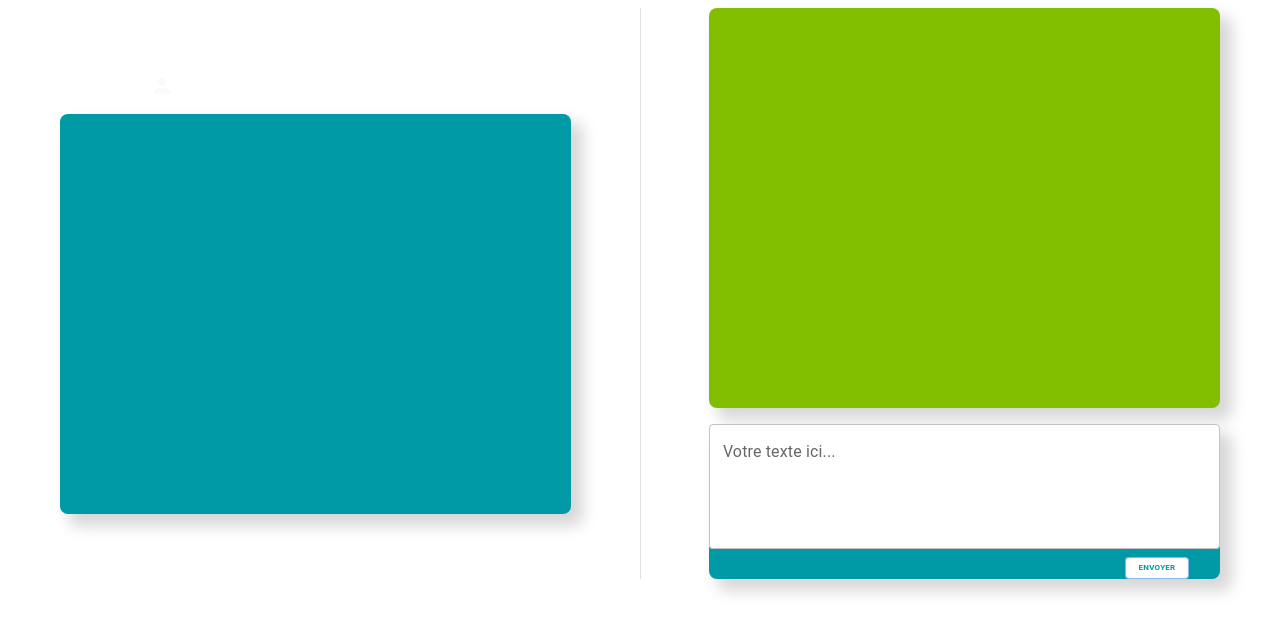
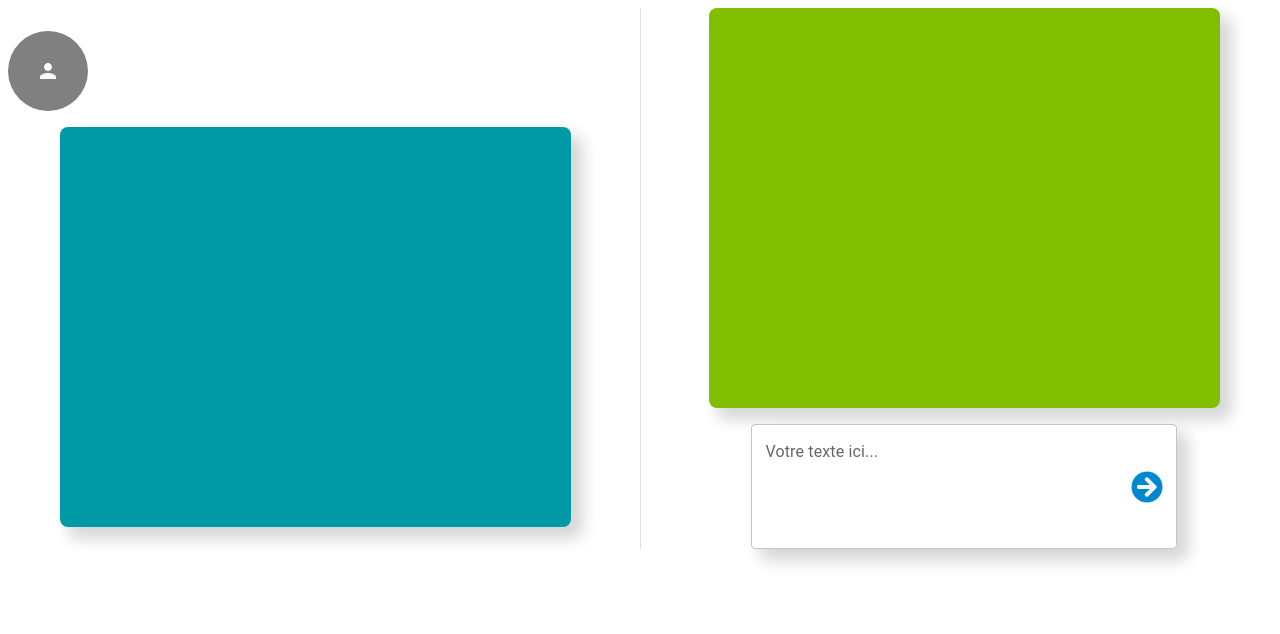
Before and after one commit to WildCodeSchool/DevHubShare, a React (Vite) app in the folder frontend/: page /mes-posts in a window 1280 px wide. Shown: the top 634 px of the page. Built offline with nearby package versions, Linux system fonts and the light colour scheme.

Commit message:
MyPosts page, work in progress

```diff
--- a/frontend/src/App.jsx
+++ b/frontend/src/App.jsx
@@ -3,12 +3,12 @@ import Home from "./pages/Home";
 import SignUpPage from "./pages/SignUpPage";
 import HomeAfterSignIn from "./pages/HomeAfterSignIn";
 import ProfileUserPage from "./pages/ProfileUserPage";
-import ProfileUserRegistered from "./pages/ProfileUserRegisteredPage";
+import ProfileUserRegisteredPage from "./pages/ProfileUserRegisteredPage";
 import ProfileMember from "./pages/ProfileMember";
 import LanguageSelectFeed from "./pages/LanguageSelectFeed";
 import MembersList from "./pages/MembersList";
 import Resources from "./pages/Resources";
-import MyPosts from "./pages/MyPosts";
+import MyPostsPage from "./pages/MyPostsPage";
 import SignInPage from "./pages/SignInPage";
 import "./App.css";
 
@@ -21,12 +21,12 @@ function App() {
         <Route path="/connexion" element={<SignInPage />} />
         <Route path="/creer-post" element={<HomeAfterSignIn />} />
         <Route path="/creation-compte" element={<ProfileUserPage />} />
-        <Route path="/mon-compte" element={<ProfileUserRegistered />} />
+        <Route path="/mon-compte" element={<ProfileUserRegisteredPage />} />
         <Route path="/profil-membre" element={<ProfileMember />} />
         <Route path="/fil-de-discussion" element={<LanguageSelectFeed />} />
         <Route path="/liste-membres" element={<MembersList />} />
         <Route path="/ressources" element={<Resources />} />
-        <Route path="/mes-posts" element={<MyPosts />} />
+        <Route path="/mes-posts" element={<MyPostsPage />} />
       </Routes>
     </div>
   );
--- /dev/null
+++ b/frontend/src/components/MyPosts.jsx
@@ -0,0 +1,49 @@
+import Divider from "@mui/material/Divider";
+import { Stack, useTheme, useMediaQuery } from "@mui/material";
+import PostSend from "./MyPosts/PostSent";
+import Conversation from "./MyPosts/Conversation";
+import MyAnswer from "./MyPosts/MyAnswer";
+import UserImage from "./UserImage";
+
+export default function MyPosts() {
+  const theme = useTheme();
+  const isSmallScreen = useMediaQuery(theme.breakpoints.down("sm"));
+
+  return (
+    <Stack
+      direction={isSmallScreen ? "column" : "row"}
+      justifyContent="space-around"
+      alignItems="center"
+      spacing={2}
+    >
+      <Stack
+        direction="column"
+        spacing={2}
+        sx={{
+          maxWidth: "100%",
+          width: isSmallScreen ? "100%" : "50%",
+        }}
+      >
+        <UserImage size="5rem" backgroundColor="grey" />
+
+        <PostSend />
+      </Stack>
+      {isSmallScreen ? (
+        <Divider orientation="horizontal" flexItem />
+      ) : (
+        <Divider orientation="vertical" flexItem />
+      )}
+      <Stack
+        direction="column"
+        spacing={2}
+        sx={{
+          maxWidth: "100%",
+          width: isSmallScreen ? "100%" : "50%",
+        }}
+      >
+        <Conversation />
+        <MyAnswer />
+      </Stack>
+    </Stack>
+  );
+}
--- a/frontend/src/components/MyPosts/MyAnswer.jsx
+++ b/frontend/src/components/MyPosts/MyAnswer.jsx
@@ -1,35 +1,26 @@
-import React, { useState } from "react";
-import { styled } from "@mui/system";
+// import React, { useState } from "react";
 import {
   Stack,
   Container,
   FormControl,
   TextField,
-  Button,
+  InputAdornment,
 } from "@mui/material";
+import flecheSend from "./images/flecheSend.png";
 
-const StyledButton = styled(Button)({
-  backgroundColor: "#FFFFFF",
-  color: "#009AA6",
-  "&:hover": { backgroundColor: "#FFFFFF" },
-  fontSize: 8,
-  fontWeight: "bold",
-  maxWidth: "15%",
-  alignSelf: "flex-end",
-  marginRight: "6%",
-});
+export default function MyAnswer() {
+  const flecheStyle = { height: "2rem", width: "2rem" };
 
-export default function CreatePost() {
-  const [post, setPost] = useState("");
+  // const [post, setPost] = useState("");
 
-  const handleSendButton = (event) => {
-    setPost(event.target.value);
-  };
+  // const handleSendButton = () => {
+  //   // envoyer la réponse à "conversation"
+  //   console.log(post); // ou utiliser une fonction pour envoyer la réponse à "conversation"
+  // };
 
-  const handleSubmit = (event) => {
-    event.preventDefault();
-    console.info(`Votre Post: ${post}`);
-  };
+  // const handlePostChange = (event) => {
+  //   setPost(event.target.value);
+  // };
 
   return (
     <Container
@@ -51,20 +42,32 @@ export default function CreatePost() {
           borderRadius: 2,
           boxShadow: "10px 10px 15px 2px #D7D7D7",
           backgroundColor: "#009AA6",
-          width: "90%",
+          width: "75%",
         }}
       >
         <FormControl
-          onSubmit={handleSubmit}
+          // onSubmit={handleSubmit}
           sx={{ width: "100%", m: 2, gap: 1 }}
         >
           <TextField
             id="post-content"
             label="Votre texte ici..."
-            value={post}
-            onChange={handleSendButton}
+            // value={post}
+            // onChange={handleSendButton}
             multiline
             rows={4}
+            InputProps={{
+              endAdornment: (
+                <InputAdornment position="end" sx={{ position: "relative" }}>
+                  <img
+                    className="flecheSend"
+                    src={flecheSend}
+                    alt="fleche envoyer"
+                    style={flecheStyle}
+                  />
+                </InputAdornment>
+              ),
+            }}
             sx={{
               backgroundColor: "#FFFFFF",
               borderRadius: 1,
@@ -72,10 +75,6 @@ export default function CreatePost() {
               width: "100%",
             }}
           />
-
-          <StyledButton type="submit" variant="outlined" size="small">
-            Envoyer
-          </StyledButton>
         </FormControl>
       </Stack>
     </Container>
--- a/frontend/src/components/ProfileUserRegistered.jsx
+++ b/frontend/src/components/ProfileUserRegistered.jsx
@@ -3,7 +3,7 @@ import React from "react";
 import { makeStyles } from "@material-ui/core/styles";
 import { Grid, Card, CardContent, Button } from "@material-ui/core";
 import Informations from "./profilComponents/Informations";
-import UserImage from "./profilComponents/UserImage";
+import UserImage from "./UserImage";
 import UserTextArea from "./registeredProfile/UserTextArea";
 import ModalSuppression from "./ModalSuppression";
 
@@ -60,7 +60,7 @@ function UserProfile() {
       <Grid container spacing={1}>
         <Grid item xs={12} md={6}>
           <div className={classes.userImageContainer}>
-            <UserImage />
+            <UserImage size="5rem" backgroundColor="grey" />
           </div>
           <Informations
             pseudo={userProfile.pseudo}
--- a/frontend/src/pages/MyPosts.jsx
+++ /dev/null
@@ -1,39 +0,0 @@
-import Divider from "@mui/material/Divider";
-import { Stack } from "@mui/material";
-import PostSend from "../components/MyPosts/PostSent";
-import Conversation from "../components/MyPosts/Conversation";
-import MyAnswer from "../components/MyPosts/MyAnswer";
-import UserImage from "../components/UserImage";
-
-export default function MyPosts() {
-  return (
-    <Stack
-      direction="row"
-      justifyContent="space-around"
-      alignItems="center"
-      spacing={2}
-    >
-      <Stack
-        direction="column"
-        spacing={2}
-        sx={{
-          width: "50%",
-        }}
-      >
-        <UserImage />
-        <PostSend />
-      </Stack>
-      <Divider orientation="vertical" flexItem />
-      <Stack
-        direction="column"
-        spacing={2}
-        sx={{
-          width: "50%",
-        }}
-      >
-        <Conversation />
-        <MyAnswer />
-      </Stack>
-    </Stack>
-  );
-}
--- /dev/null
+++ b/frontend/src/pages/MyPostsPage.jsx
@@ -0,0 +1,9 @@
+import MyPosts from "../components/MyPosts";
+
+export default function MyPostsPage() {
+  return (
+    <div>
+      <MyPosts />
+    </div>
+  );
+}
```
Also changed, not shown: frontend/src/components/MyPosts/images/flecheSend.png (added).
